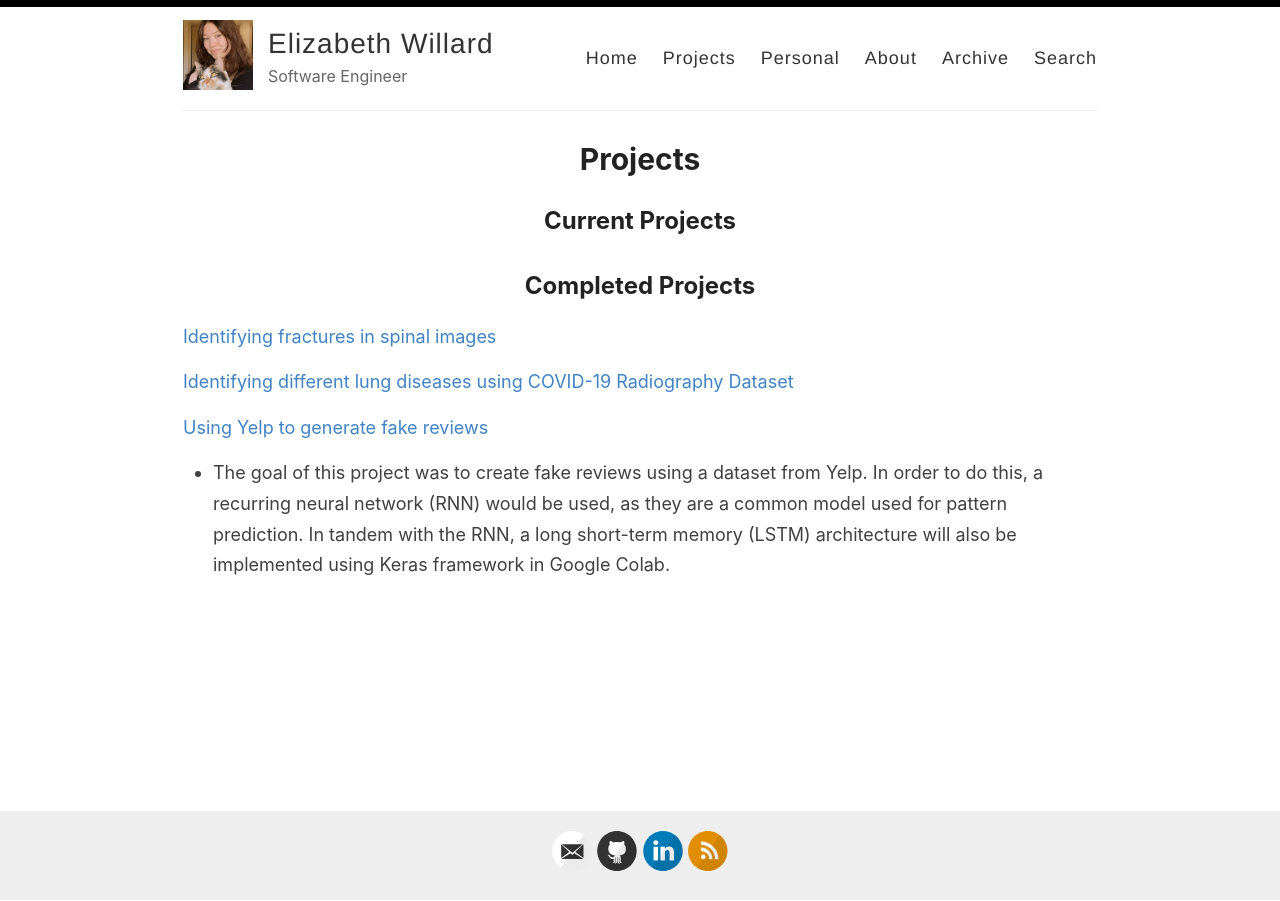
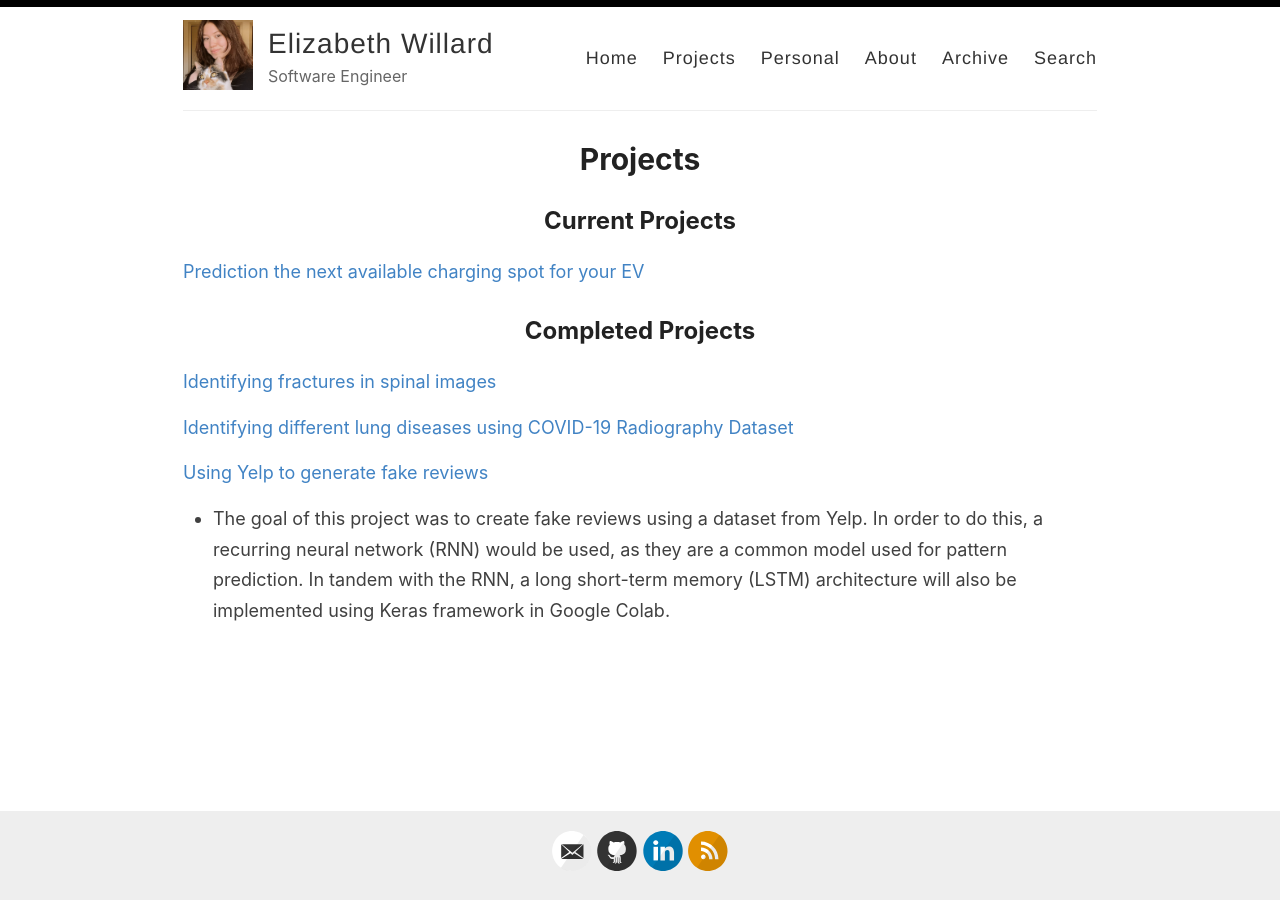
Before and after one commit to elizabethwillard/elizabethwillard.github.io, a Jekyll site: the page built from _pages/projects.md, in a window 1280 px wide. Built offline with Jekyll 4.4.1, drawn with Linux system fonts in a browser that asks for light colours.

Commit message:
Update projects.md

```diff
--- a/_pages/projects.md
+++ b/_pages/projects.md
@@ -5,7 +5,7 @@ permalink: /projects/
 ---
 ## Current Projects
 
-
+[Prediction the next available charging spot for your EV](https://github.com/denny-lehman/charge-buddy)
 
 ## Completed Projects
 
```
